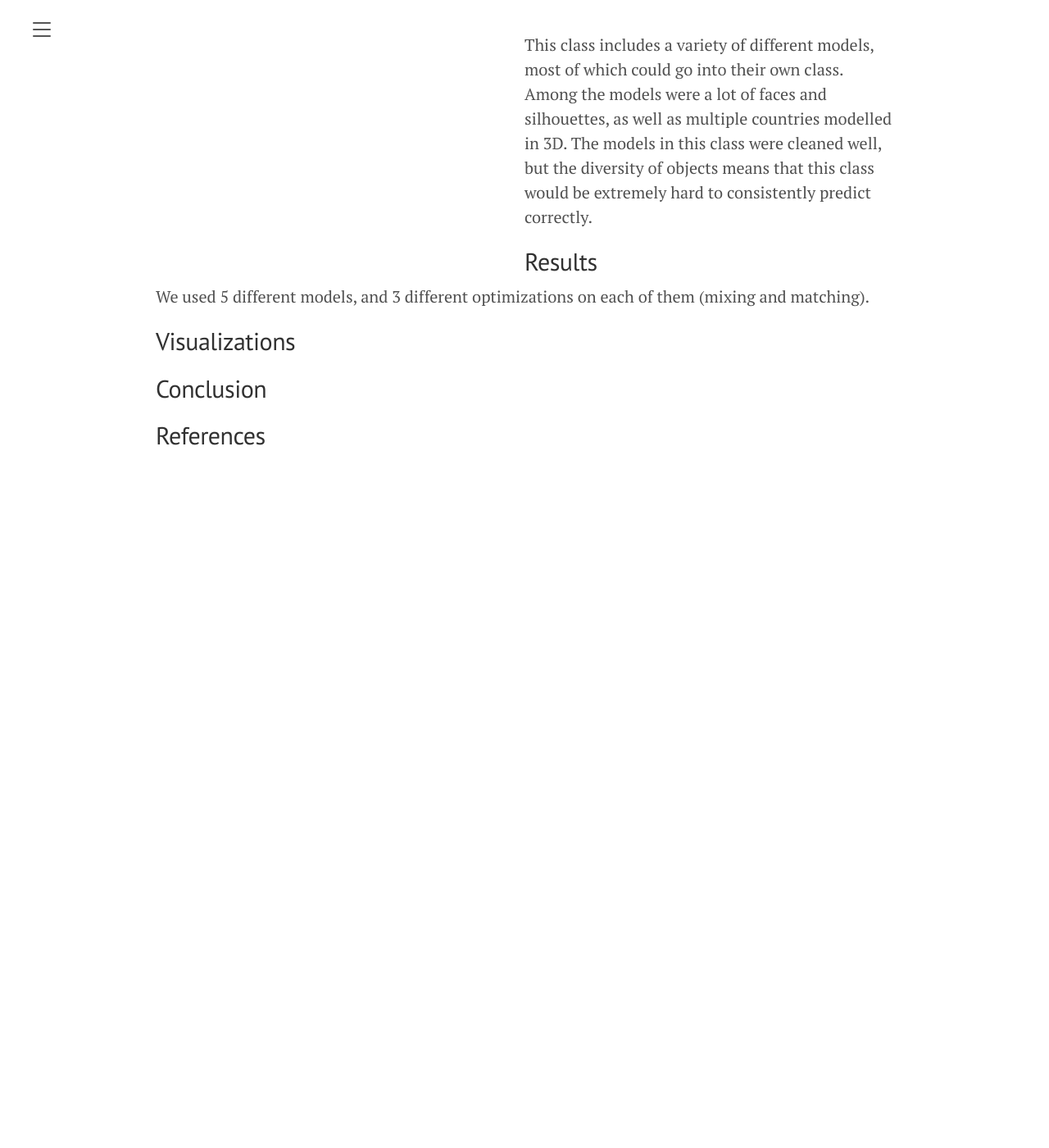
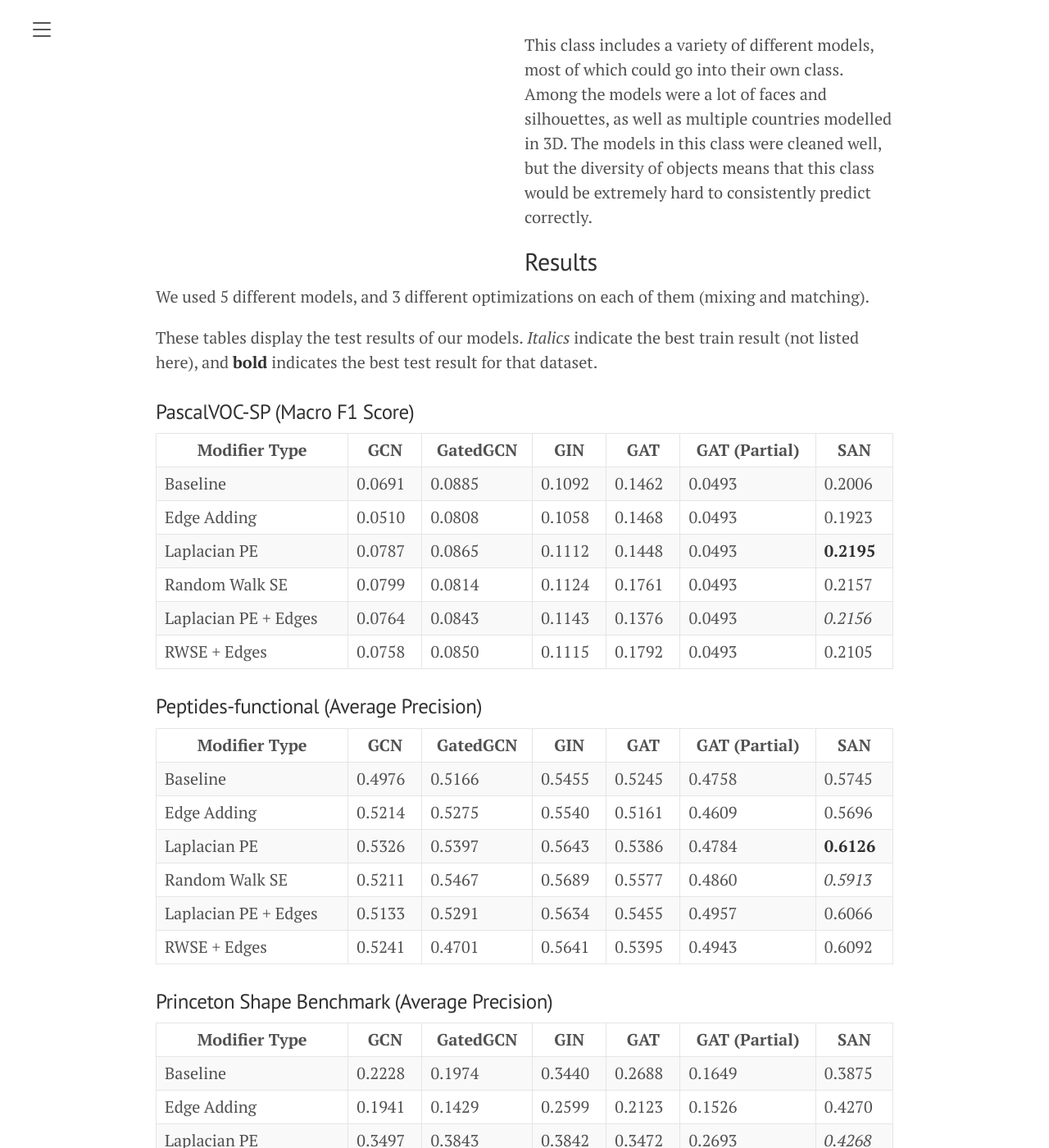
Before and after one commit to bliu8923/dsc180b-project, a Jekyll site: the page built from docs/index.markdown, in a window 1280 px wide and 1400 px high, scrolled down 5613 px. Shown: the whole window at 82% size. Built offline with Jekyll 4.4.1, drawn with Linux system fonts in a browser that asks for light colours; some web fonts are replaced; before the commit the page ends 6243 px from its top, so only the background shows below that; some of the changed text lies outside the part shown.

Commit message:
Added tables for data, references

```diff
--- a/docs/index.markdown
+++ b/docs/index.markdown
@@ -183,10 +183,53 @@ hard to consistently predict correctly.
 
 We used 5 different models, and 3 different optimizations on each of them (mixing and matching).
 
+These tables display the test results of our models. *Italics* indicate the best train result (not listed here),
+and **bold** indicates the best test result for that dataset.
 
+### PascalVOC-SP (Macro F1 Score)
+
+| Modifier Type        | GCN    | GatedGCN | GIN    | GAT    | GAT (Partial) | SAN    |
+|----------------------|--------|----------|--------|--------|---------------|--------|
+| Baseline             | 0.0691 | 0.0885   | 0.1092 | 0.1462 | 0.0493        | 0.2006 |
+| Edge Adding          | 0.0510 | 0.0808   | 0.1058 | 0.1468 | 0.0493        | 0.1923 |
+| Laplacian PE         | 0.0787 | 0.0865   | 0.1112 | 0.1448 | 0.0493        | **0.2195** |
+| Random Walk SE       | 0.0799 | 0.0814   | 0.1124 | 0.1761 | 0.0493        | 0.2157 |
+| Laplacian PE + Edges | 0.0764 | 0.0843   | 0.1143 | 0.1376 | 0.0493        | *0.2156* |
+| RWSE + Edges         | 0.0758 | 0.0850   | 0.1115 | 0.1792 | 0.0493        | 0.2105 |
+
+### Peptides-functional (Average Precision)
+
+| Modifier Type        | GCN    | GatedGCN | GIN    | GAT    | GAT (Partial) | SAN    |
+|----------------------|--------|----------|--------|--------|---------------|--------|
+| Baseline             | 0.4976 | 0.5166   | 0.5455 | 0.5245 | 0.4758        | 0.5745 |
+| Edge Adding          | 0.5214 | 0.5275   | 0.5540 | 0.5161 | 0.4609        | 0.5696 |
+| Laplacian PE         | 0.5326 | 0.5397   | 0.5643 | 0.5386 | 0.4784        | **0.6126** |
+| Random Walk SE       | 0.5211 | 0.5467   | 0.5689 | 0.5577 | 0.4860        | *0.5913* |
+| Laplacian PE + Edges | 0.5133 | 0.5291   | 0.5634 | 0.5455 | 0.4957        | 0.6066 |
+| RWSE + Edges         | 0.5241 | 0.4701   | 0.5641 | 0.5395 | 0.4943        | 0.6092 |
+
+### Princeton Shape Benchmark (Average Precision)
+
+| Modifier Type        | GCN    | GatedGCN | GIN    | GAT    | GAT (Partial) | SAN    |
+|----------------------|--------|----------|--------|--------|---------------|--------|
+| Baseline             | 0.2228 | 0.1974   | 0.3440 | 0.2688 | 0.1649        | 0.3875 |
+| Edge Adding          | 0.1941 | 0.1429   | 0.2599 | 0.2123 | 0.1526        | 0.4270 |
+| Laplacian PE         | 0.3497 | 0.3843   | 0.3842 | 0.3472 | 0.2693        | *0.4268* |
+| Random Walk SE       | 0.3195 | 0.3921   | 0.3020 | 0.2951 | 0.2761        | 0.4415 |
+| Laplacian PE + Edges | 0.3834 | 0.3089   | 0.3768 | 0.3382 | 0.3079        | 0.4493 |
+| RWSE + Edges         | 0.3327 | 0.3358   | 0.3932 | 0.3357 | 0.3003        | **0.4629** |
 
 ## Visualizations
+
+[//]: Scatter plot performance over time (1 per dataset)
+
+[//]: Accuracy, Loss over epoch (selectable for each dataset)
 
 ## Conclusion
 
 ## References
+Dwivedi, Vijay Prakash and Rampášek, Ladislav and Galkin, Mikhail and Parviz, Ali and Wolf, Guy and Luu, Anh Tuan and Beaini, Dominique. [*Long Range Graph Benchmark*.](https://arxiv.org/abs/2206.08164) arXiv:2206.08164. Jan 16, 2023.
+
+Galkin, Michael. [*GraphGPS: Navigating Graph Transformers*.](https://urldefense.com/v3/__https://na.eventscloud.com/urc2023__;!!Mih3wA!DtYED_AvtXIaJjcoBbyq5sdp7pD0aFGcOJ5CffiMU2Beq0gBdAxJ5Taj0DlsE_uxns1Qzyw38MX9yZ8vub-7$) June 13, 2022.
+
+Shilane, Philip and Min, Patrick and Kazhdan, Michael and Funkhouser, Thomas. [*Princeton Shape Benchmark*.](https://shape.cs.princeton.edu/benchmark/benchmark.pdf) Shape Modeling International. June, 2004.
```
